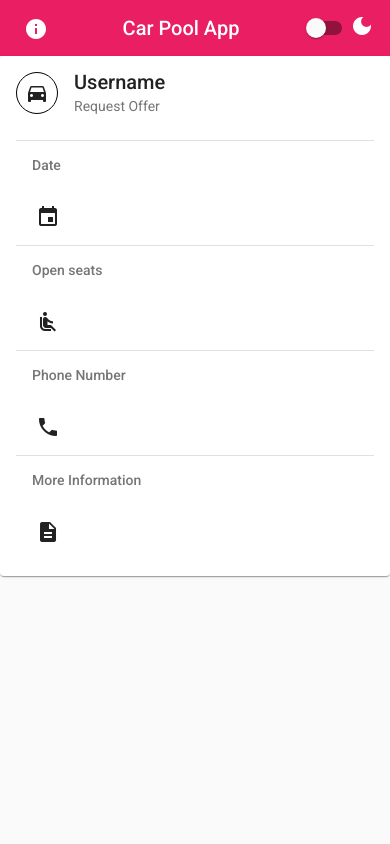
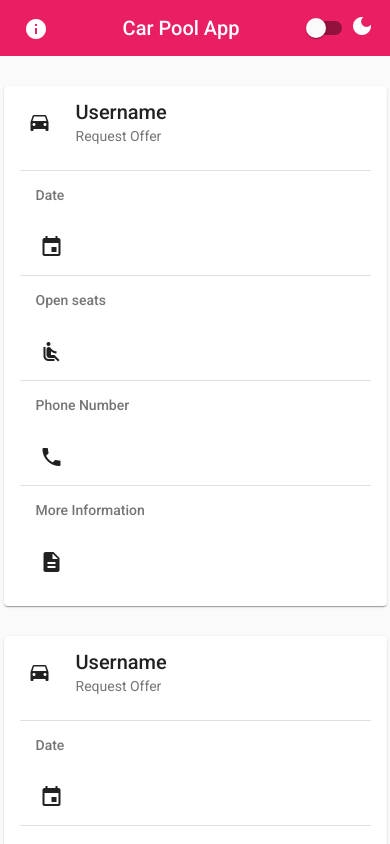
Before and after one commit to Milldrew/car-pool-app, an Angular app in the folder angular-app/: page / in a window 390 px wide. Shown: the top 844 px of the page. Built offline with nearby package versions, Linux system fonts and the light colour scheme.

Commit message:
Added responsive scss mixin

```diff
--- a/angular-app/src/app/app.component.html
+++ b/angular-app/src/app/app.component.html
@@ -1,2 +1,4 @@
 <app-app-bar (isDark)="handleThemeChange($event)"> </app-app-bar>
 <app-base-card> </app-base-card>
+<app-base-card> </app-base-card>
+<app-base-card> </app-base-card>
--- a/angular-app/src/app/base-card/base-card.component.scss
+++ b/angular-app/src/app/base-card/base-card.component.scss
@@ -1,10 +1,53 @@
+@use "../../responsive.scss" as responsive;
 :host {
-  display: contents;
+  display: flex;
+  align-items: center;
+  justify-content: center;
+  margin: {
+    top: 30px;
+    bottom: 30px;
+  }
 }
 
 .avatar {
-  border: 1px solid black;
   display: flex;
   align-items: center;
   justify-content: center;
 }
+
+.icons {
+  display: flex;
+  justify-content: space-evenly;
+  width: 300px;
+  padding-top: 14px;
+}
+.background {
+  background-color: white;
+}
+
+fa-icon {
+}
+
+button {
+  cursor: pointer;
+}
+p {
+  line-height: 0px;
+}
+mat-card {
+  @include responsive.for-size(XLarge) {
+    width: 50%;
+  }
+  @include responsive.for-size(Large) {
+    width: 60%;
+  }
+  @include responsive.for-size(Medium) {
+    width: 70%;
+  }
+  @include responsive.for-size(Small) {
+    width: 80%;
+  }
+  @include responsive.for-size(XSmall) {
+    width: 90%;
+  }
+}
--- /dev/null
+++ b/angular-app/src/responsive.scss
@@ -0,0 +1,23 @@
+@mixin for-size($size) {
+  @if $size == XSmall {
+    @media (max-width: 600px) {
+      @content;
+    }
+  } @else if $size == Small {
+    @media (min-width: 600px) and (max-width: 960px) {
+      @content;
+    }
+  } @else if $size == Medium {
+    @media (min-width: 960px) and (max-width: 1280px) {
+      @content;
+    }
+  } @else if $size == Large {
+    @media (min-width: 1280px) and (max-width: 1920px) {
+      @content;
+    }
+  } @else if $size == XLarge {
+    @media (min-width: 1920px) {
+      @content;
+    }
+  }
+}
```
Also changed, not shown: 3 other files (tests, documents, lock files or other folders).
